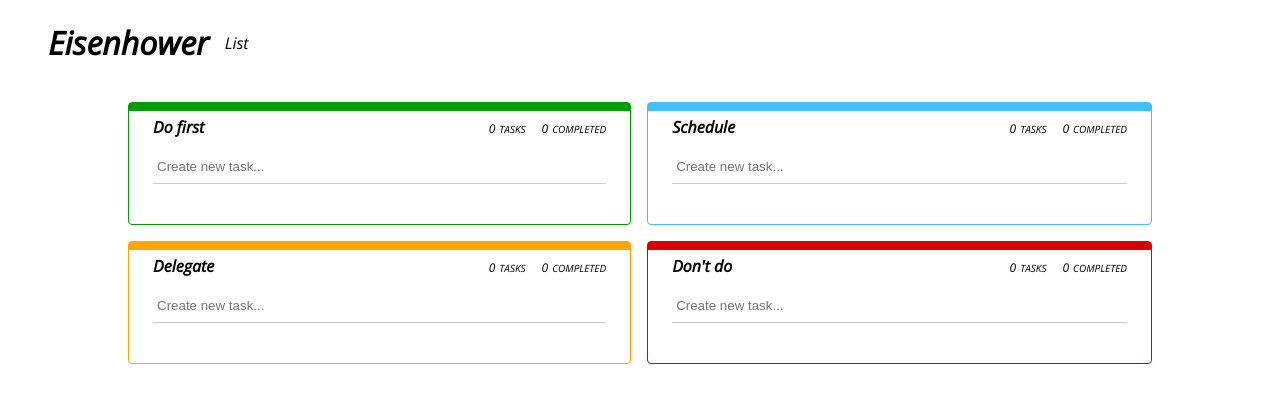
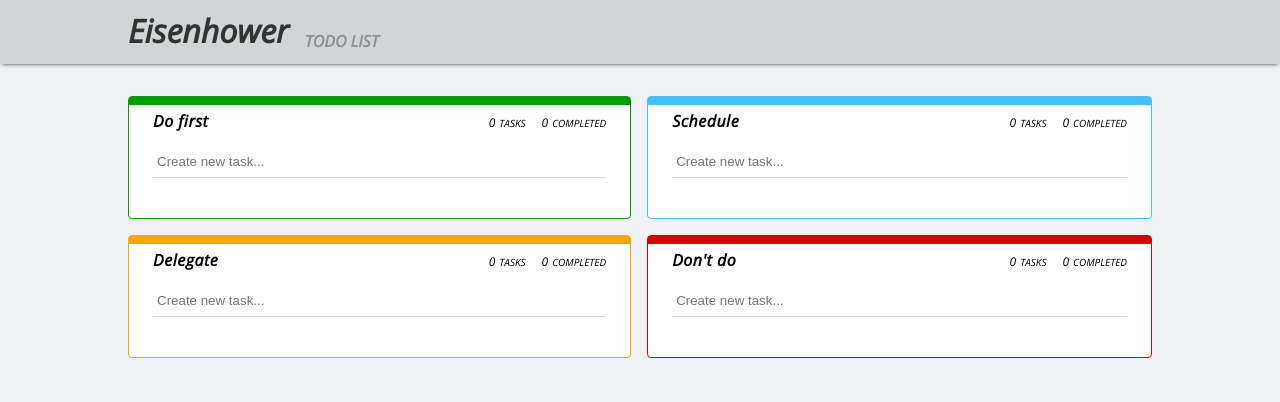
Before and after one commit to corycrosby/eisenhower-todo, a Next.js app in the folder frontend/: page / in a window 1280 px wide. Shown: the top 402 px of the page. Built offline with nearby package versions, Linux system fonts and the light colour scheme.

Commit message:
Update the page layout styling

```diff
--- a/frontend/components/list.module.scss
+++ b/frontend/components/list.module.scss
@@ -9,7 +9,6 @@
 
 .container {
   height: fit-content;
-  background-color: $bg-color;
   border-radius: 4px;
 }
 
@@ -51,6 +50,7 @@
 .h4 {
   margin-top: 0px;
   margin-bottom: 0px;
+  letter-spacing: 0.5px;
 }
 
 .label {
@@ -67,11 +67,11 @@
 .form {
   margin-left: $list-padding;
   margin-right: $list-padding;
-  border-bottom: solid 1px #ccc;
+  border-bottom: solid 1px #d3d4d6;
 }
 
 .input {
-  width: 175px;
+  width: 100%;
   height: 32px;
   border-color: transparent;
 }
--- a/frontend/components/task.module.scss
+++ b/frontend/components/task.module.scss
@@ -1,5 +1,6 @@
 $task-height: 30px;
 $button-size: 16px;
+$border-color: #d3d4d6;
 
 .container {
   display: flex;
@@ -43,7 +44,7 @@
   padding-left: 8px;
   padding-right: 8px;
   background-color: #fff;
-  border-bottom: solid 1px #ccc;
+  border-bottom: solid 1px $border-color;
 }
 
 .description {
@@ -77,7 +78,7 @@
 }
 
 .complete {
-  border: 1px solid #ccc;
+  border: 1px solid $border-color;
   border-radius: 4px;
   background-image: url("/icons/checkmark.svg");
   background-repeat: no-repeat;
--- a/frontend/pages/index.module.scss
+++ b/frontend/pages/index.module.scss
@@ -3,25 +3,46 @@
 
 .container {
   min-width: $page-width;
+  height: calc(100vh);
   display: flex;
   flex-direction: column;
   align-items: center;
+  padding-bottom: 24px;
+  background-color: #f0f1f4;
+  overflow: hidden;
 }
 
 .header {
   width: 100%;
+  height: 64px;
   display: flex;
-  align-items: center;
-  margin-bottom: 16px;
-  padding-left: $page-padding;
+  justify-content: center;
+  position: fixed;
+  background-color: #d3d4d6;
+  box-shadow: 0 2px 4px -2px #2c3632;
+}
+
+.content {
+  width: $page-width;
+  display: flex;
+  align-items: flex-end;
+  padding-bottom: 12px;
+}
+
+.h1 {
+  margin-top: 0px;
+  margin-bottom: 0px;
+  color: #2c3632;
 }
 
 .span {
   margin-left: 16px;
+  font-weight: bold;
+  text-transform: uppercase;
+  color: #899593;
 }
 
 .main {
   width: $page-width;
+  margin-top: 96px;
 }
-
-// box-shadow: 0 4px 2px -2px gray;
--- a/frontend/pages/index.tsx
+++ b/frontend/pages/index.tsx
@@ -21,8 +21,10 @@
       </Head>
       <div className={styles.container}>
         <header className={styles.header}>
-          <h1>Eisenhower</h1>
-          <span className={styles.span}>List</span>
+          <div className={styles.content}>
+            <h1 className={styles.h1}>Eisenhower</h1>
+            <span className={styles.span}>Todo List</span>
+          </div>
         </header>
         <main className={styles.main}>
           { state ?
```
